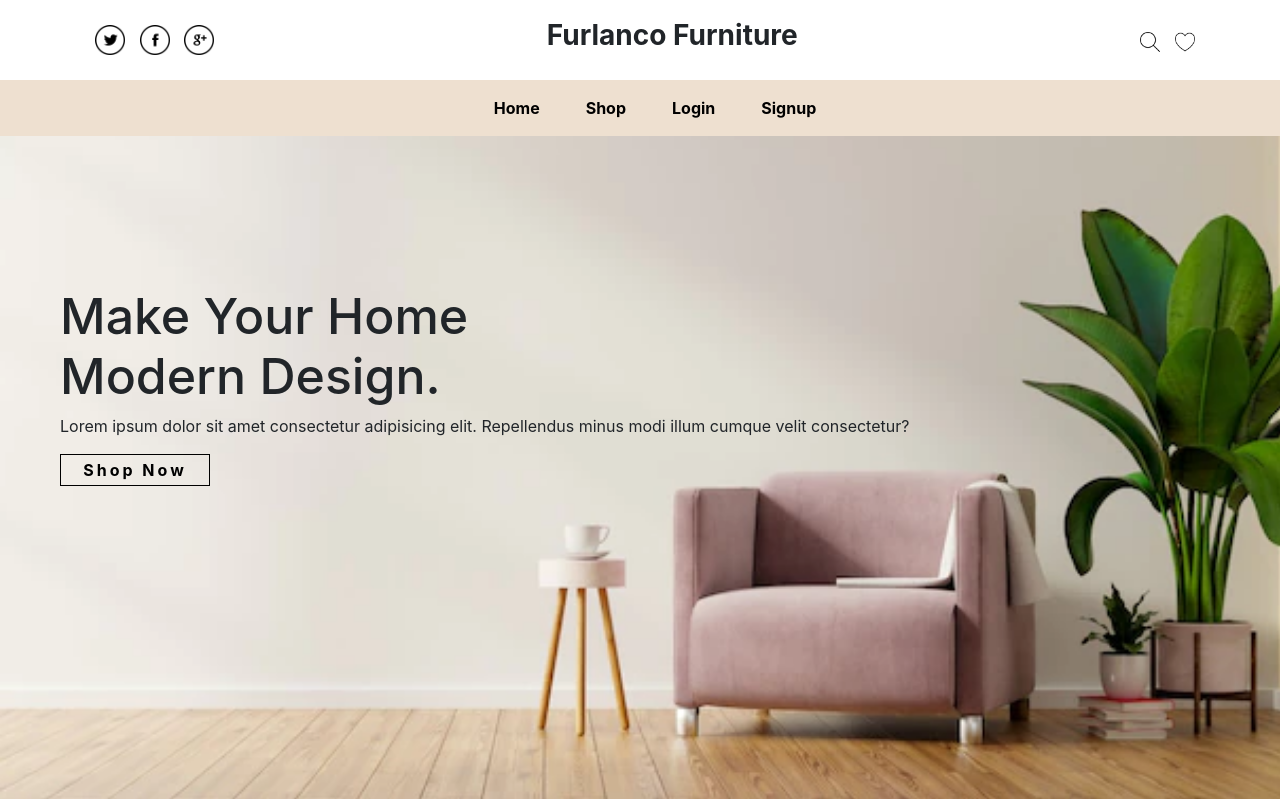
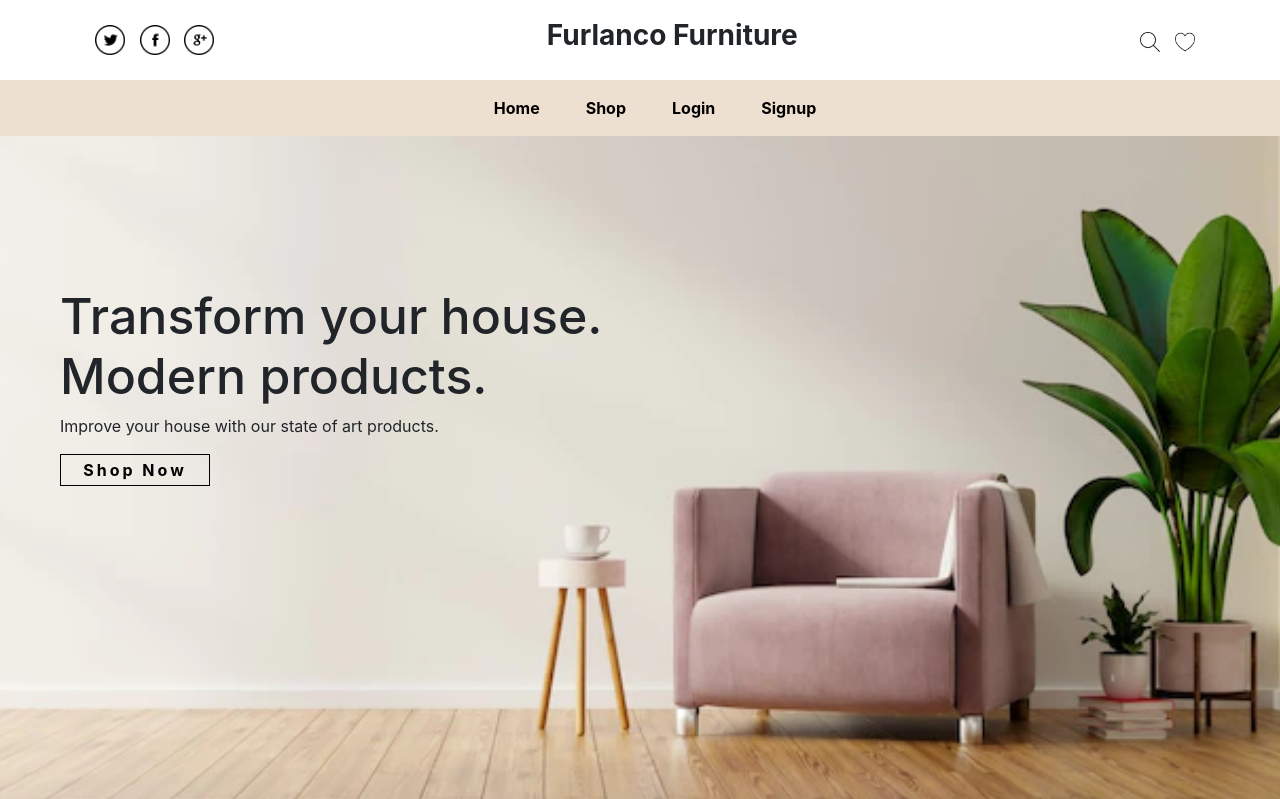
Before and after one commit to x23213418/CPP_Store, a Django app: page / in a window 1280 px wide. Shown: the top 799 px of the page. Run offline with Django 4.2, Linux system fonts and the light colour scheme; data comes from the database, SQL or seed files in the repository; some libraries are stand-ins or nearby versions.

Commit message:
Update base.html

```diff
--- a/templates/base.html
+++ b/templates/base.html
@@ -82,10 +82,10 @@
           </nav>
 
           <div class="content">
-            <h1>Make Your Home
-                <br> Modern Design.
+            <h1>Transform your house.
+                <br> Modern products.
             </h1>
-            <p>Lorem ipsum dolor sit amet consectetur adipisicing elit. Repellendus minus modi illum cumque velit consectetur?</p>
+            <p>Improve your house with our state of art products.</p>
             <div id="btn1"><button>Shop Now</button></div>
           </div>
 
@@ -96,8 +96,8 @@
 
     <!-- footer -->
     <footer id="footer">
-        <h1 class="text-center">Furniture</h1>
-        <p class="text-center">Lorem ipsum dolor sit amet consectetur adipisicing elit. Qui, ab?</p>
+        <h1 class="text-center">Furlanco Furniture</h1>
+        <p class="text-center">Improve your house with our state of art products.</p>
         <div class="icons text-center">
             <i class="bx bxl-twitter"></i>
             <i class="bx bxl-facebook"></i>
```
